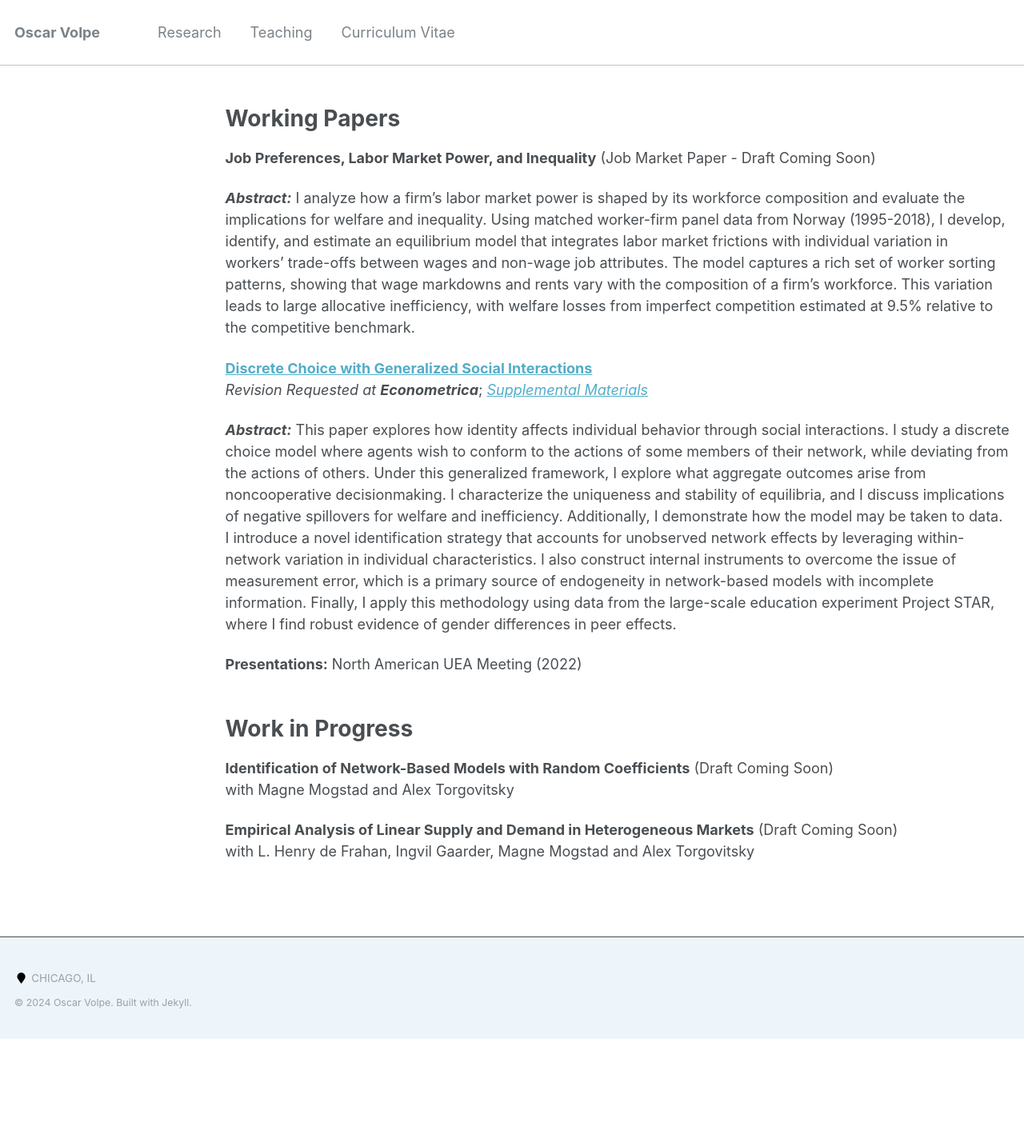
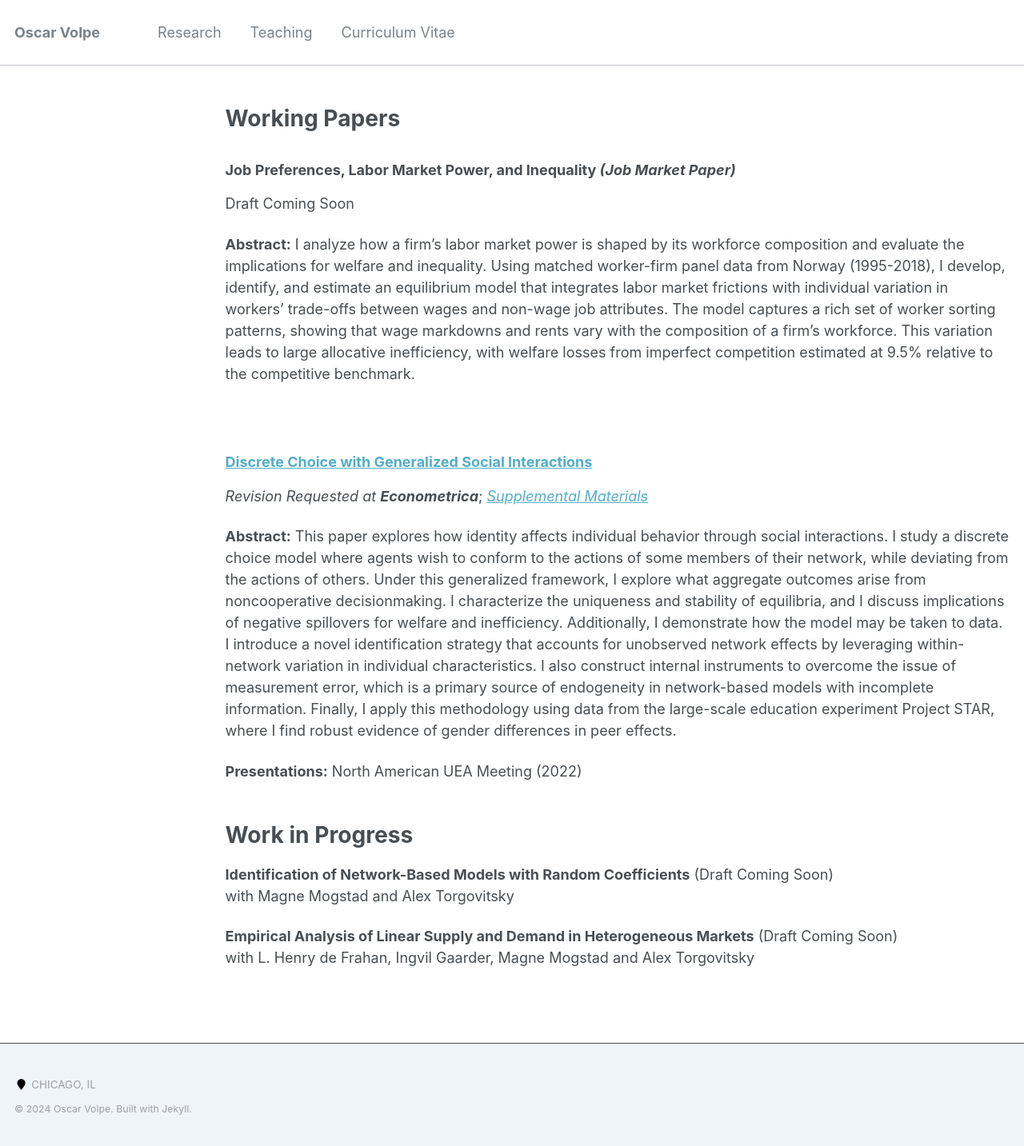
Before and after one commit to ovolpe/ovolpe.github.io, a Jekyll site: the page built from _pages/research.md, in a window 1280 px wide. Shown: the whole page at 80% size. Built offline with Jekyll 4.4.1, drawn with Linux system fonts in a browser that asks for light colours; before the commit the page ends 1299 px from its top, so only the background shows below that.

Commit message:
Update research.md

```diff
--- a/_pages/research.md
+++ b/_pages/research.md
@@ -9,15 +9,17 @@ author_profile: false
 Working Papers
 ======
 
-**Job Preferences, Labor Market Power, and Inequality** (Job Market Paper - Draft Coming Soon) <br>
+### **Job Preferences, Labor Market Power, and Inequality** _(Job Market Paper)_
+Draft Coming Soon <br>
 
-**_Abstract:_** I analyze how a firm's labor market power is shaped by its workforce composition and evaluate the implications for welfare and inequality. Using matched worker-firm panel data from Norway (1995-2018), I develop, identify, and estimate an equilibrium model that integrates labor market frictions with individual variation in workers' trade-offs between wages and non-wage job attributes. The model captures a rich set of worker sorting patterns, showing that wage markdowns and rents vary with the composition of a firm’s workforce. This variation leads to large allocative inefficiency, with welfare losses from imperfect competition estimated at 9.5% relative to the competitive benchmark.
+**Abstract:** I analyze how a firm's labor market power is shaped by its workforce composition and evaluate the implications for welfare and inequality. Using matched worker-firm panel data from Norway (1995-2018), I develop, identify, and estimate an equilibrium model that integrates labor market frictions with individual variation in workers' trade-offs between wages and non-wage job attributes. The model captures a rich set of worker sorting patterns, showing that wage markdowns and rents vary with the composition of a firm’s workforce. This variation leads to large allocative inefficiency, with welfare losses from imperfect competition estimated at 9.5% relative to the competitive benchmark.
 
+<br>
 
-[**Discrete Choice with Generalized Social Interactions**](/files/dcwgsi_paper.pdf)<br>
+### [**Discrete Choice with Generalized Social Interactions**](/files/dcwgsi_paper.pdf)
 _Revision Requested at **Econometrica**_; [*Supplemental Materials*](/files/dcwgsi_supplement.pdf)<br>
 
-**_Abstract:_** This paper explores how identity affects individual behavior through social interactions. I study a discrete choice model where agents wish to conform to the actions of some members of their network, while deviating from the actions of others. Under this generalized framework, I explore what aggregate outcomes arise from noncooperative decisionmaking. I characterize the uniqueness and stability of equilibria, and I discuss implications of negative spillovers for welfare and inefficiency. Additionally, I demonstrate how the model may be taken to data. I introduce a novel identification strategy that accounts for unobserved network effects by leveraging within-network variation in individual characteristics. I also construct internal instruments to overcome the issue of measurement error, which is a primary source of endogeneity in network-based models with incomplete information. Finally, I apply this methodology using data from the large-scale education experiment Project STAR, where I find robust evidence of gender differences in peer effects.
+**Abstract:** This paper explores how identity affects individual behavior through social interactions. I study a discrete choice model where agents wish to conform to the actions of some members of their network, while deviating from the actions of others. Under this generalized framework, I explore what aggregate outcomes arise from noncooperative decisionmaking. I characterize the uniqueness and stability of equilibria, and I discuss implications of negative spillovers for welfare and inefficiency. Additionally, I demonstrate how the model may be taken to data. I introduce a novel identification strategy that accounts for unobserved network effects by leveraging within-network variation in individual characteristics. I also construct internal instruments to overcome the issue of measurement error, which is a primary source of endogeneity in network-based models with incomplete information. Finally, I apply this methodology using data from the large-scale education experiment Project STAR, where I find robust evidence of gender differences in peer effects.
 
 **Presentations:** North American UEA Meeting (2022)
 <br><br>
```
